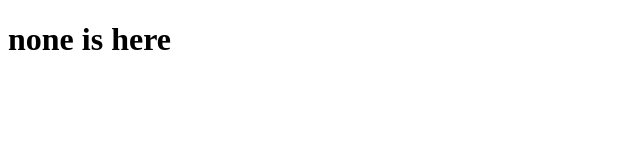
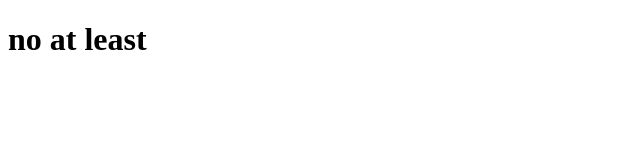
Before and after one commit to Mdfarukmia/mywebsite, a plain HTML site: page index.html in a window 1280 px wide. Shown: the full height of the page, 0-640 px from the left. Drawn offline with Linux system fonts and the light colour scheme.

Commit message:
Update index.html

```diff
--- a/index.html
+++ b/index.html
@@ -7,6 +7,6 @@
     <title>My first webiste</title>
 </head>
 <body>
-  <h1>none is here</h1>
+  <h1>no at least</h1>
 </body>
 </html>
```
